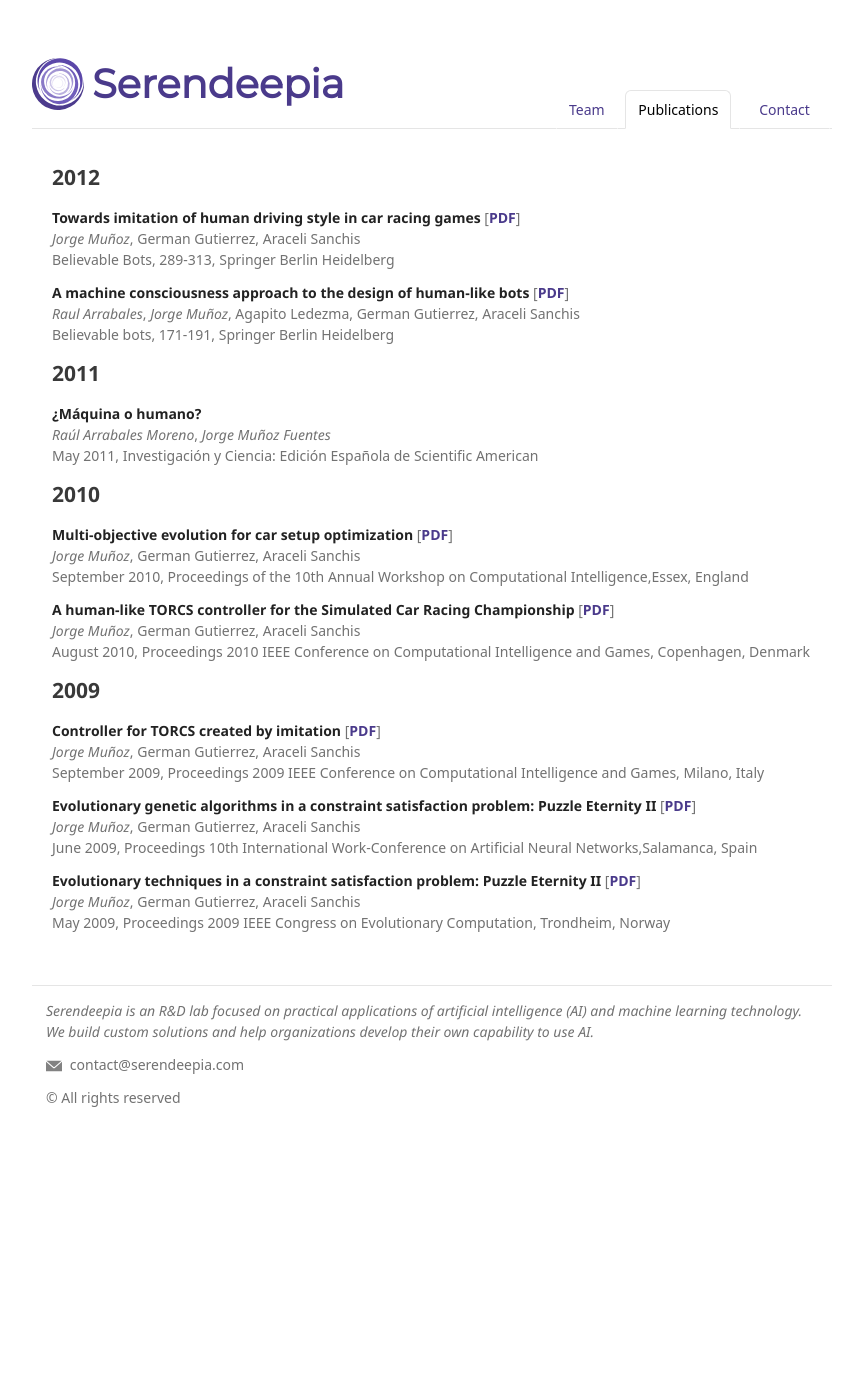
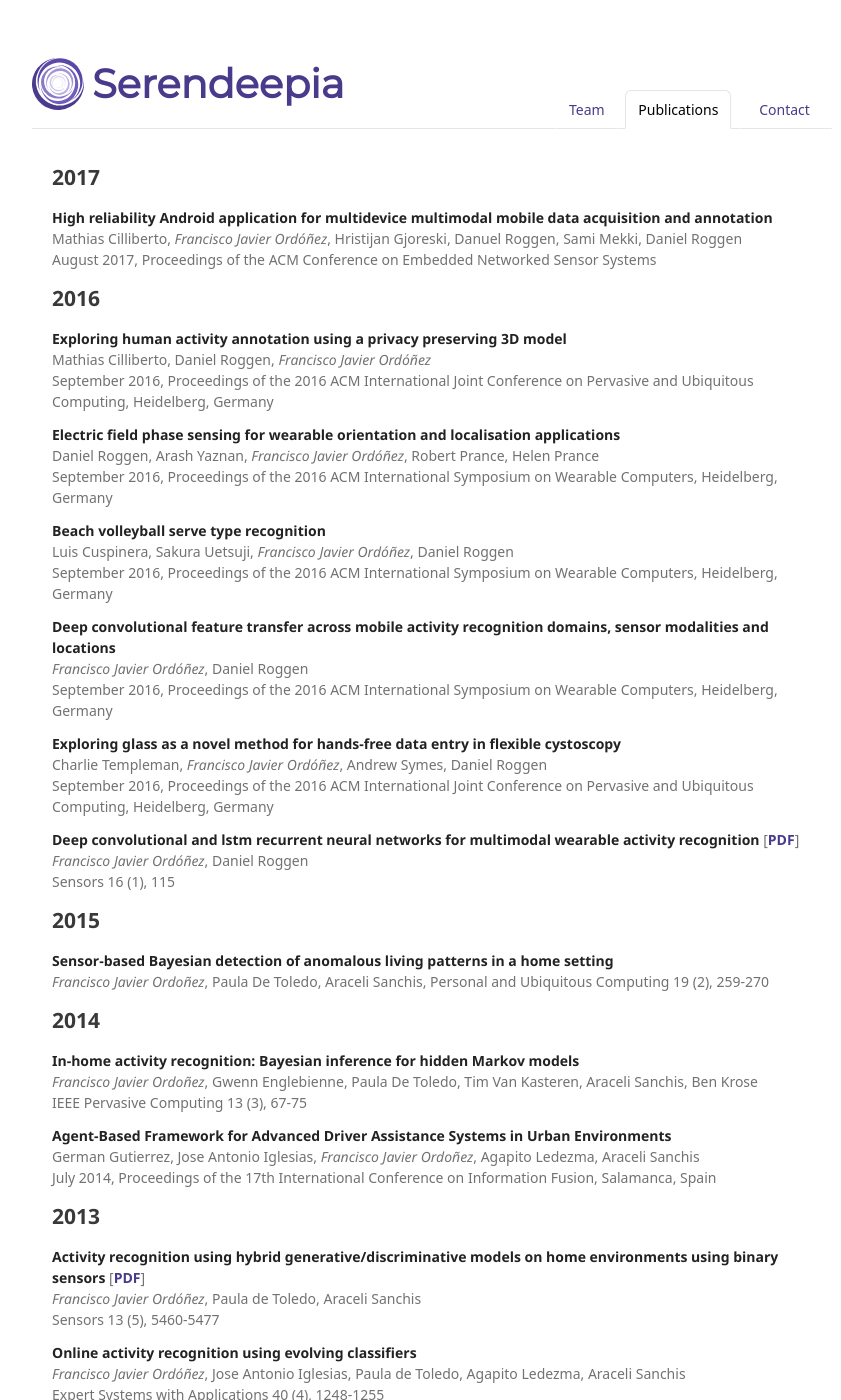
Before and after one commit to serendeepia/serendeepia.github.io, a Jekyll site: the page built from publications.md, in a window 1280 px wide and 1400 px high. Shown: the whole window, without its empty margins (208-1049 px from the left). Built offline with Jekyll 4.4.1, drawn with Linux system fonts in a browser that asks for light colours; some web fonts are replaced; a script that is not in the unit is left out; some of the changed text lies outside the part shown.

Commit message:
Update publications.md
Añadidas publicaciones. Por favor, comprobad si son relevantes y adecuadas

```diff
--- a/publications.md
+++ b/publications.md
@@ -3,6 +3,64 @@ layout: mylayout
 title: Publications
 navigation_weight: 4
 ---
+
+## 2017
+
+**High reliability Android application for multidevice multimodal mobile data acquisition and annotation**
+Mathias Cilliberto, _Francisco Javier Ordóñez_, Hristijan Gjoreski, Danuel Roggen, Sami Mekki, Daniel Roggen
+August 2017, Proceedings of the ACM Conference on Embedded Networked Sensor Systems
+
+## 2016
+
+**Exploring human activity annotation using a privacy preserving 3D model**
+Mathias Cilliberto, Daniel Roggen, _Francisco Javier Ordóñez_
+September 2016, Proceedings of the 2016 ACM International Joint Conference on Pervasive and Ubiquitous Computing, Heidelberg, Germany
+
+**Electric field phase sensing for wearable orientation and localisation applications**
+Daniel Roggen, Arash Yaznan, _Francisco Javier Ordóñez_, Robert Prance, Helen Prance
+September 2016, Proceedings of the 2016 ACM International Symposium on Wearable Computers, Heidelberg, Germany
+
+**Beach volleyball serve type recognition**
+Luis Cuspinera, Sakura Uetsuji, _Francisco Javier Ordóñez_, Daniel Roggen
+September 2016, Proceedings of the 2016 ACM International Symposium on Wearable Computers, Heidelberg, Germany
+
+**Deep convolutional feature transfer across mobile activity recognition domains, sensor modalities and locations**
+_Francisco Javier Ordóñez_, Daniel Roggen
+September 2016, Proceedings of the 2016 ACM International Symposium on Wearable Computers, Heidelberg, Germany
+
+**Exploring glass as a novel method for hands-free data entry in flexible cystoscopy**
+Charlie Templeman, _Francisco Javier Ordóñez_, Andrew Symes, Daniel Roggen
+September 2016, Proceedings of the 2016 ACM International Joint Conference on Pervasive and Ubiquitous Computing, Heidelberg, Germany
+
+**Deep convolutional and lstm recurrent neural networks for multimodal wearable activity recognition** [**[PDF](http://www.mdpi.com/1424-8220/16/1/115/pdf)**]
+_Francisco Javier Ordóñez_, Daniel Roggen
+Sensors 16 (1), 115
+
+## 2015
+
+**Sensor-based Bayesian detection of anomalous living patterns in a home setting**
+_Francisco  Javier  Ordoñez_, Paula De Toledo, Araceli Sanchis,
+Personal and Ubiquitous Computing 19 (2), 259-270
+
+## 2014
+
+**In-home activity recognition: Bayesian inference for hidden Markov models**
+_Francisco  Javier  Ordoñez_, Gwenn Englebienne, Paula De Toledo, Tim Van Kasteren, Araceli Sanchis, Ben Krose
+IEEE Pervasive Computing 13 (3), 67-75
+
+**Agent-Based Framework for Advanced Driver Assistance Systems in Urban Environments**
+German  Gutierrez,  Jose  Antonio  Iglesias,  _Francisco  Javier  Ordoñez_,  Agapito  Ledezma,  Araceli Sanchis
+July 2014, Proceedings of the 17th International Conference on Information Fusion, Salamanca, Spain
+
+## 2013
+
+**Activity recognition using hybrid generative/discriminative models on home environments using binary sensors** [**[PDF](http://www.mdpi.com/1424-8220/13/5/5460/pdf)**]
+_Francisco Javier Ordóñez_, Paula de Toledo, Araceli Sanchis
+Sensors 13 (5), 5460-5477
+
+**Online activity recognition using evolving classifiers**
+_Francisco Javier Ordóñez_, Jose  Antonio  Iglesias, Paula de Toledo, Agapito Ledezma, Araceli Sanchis
+Expert Systems with Applications 40 (4), 1248-1255
 
 ## 2012
 
@@ -13,6 +71,18 @@ Believable Bots, 289-313, Springer Berlin Heidelberg
 **A machine consciousness approach to the design of human-like bots** [**[PDF](https://link.springer.com/chapter/10.1007/978-3-642-32323-2_7/fulltext.html)**]
 _Raul Arrabales_, _Jorge Muñoz_, Agapito Ledezma, German Gutierrez, Araceli Sanchis
 Believable bots, 171-191, Springer Berlin Heidelberg
+
+**Evolving activity recognition from sensor streams** [**[PDF](https://s3.amazonaws.com/academia.edu.documents/42608451/Evolving_activity_recognition_from_senso20160212-2091-x1zsok.pdf?AWSAccessKeyId=AKIAIWOWYYGZ2Y53UL3A&Expires=1506026044&Signature=OKQMStPfuX8jV0zkgRm%2FYKanABc%3D&response-content-disposition=inline%3B%20filename%3DEvolving_activity_recognition_from_senso.pdf)**]
+Jose  Antonio  Iglesias,  _Francisco  Javier  Ordóñez_,  Agapito  Ledezma,  Paula  de  Toledo,  Araceli Sanchis
+May 2012, Proceedings of the  IEEE Conference on Evolving and Adaptive Intelligent Systems, Madrid, Spain
+
+**A Hybrid HMM/ANN Model for Activity Recognition in the Home using Binary Sensors**
+_Francisco Javier Ordóñez_, Andrés Duque, Paula de Toledo, Araceli Sanchis
+December 2012, 4th International Workshop of Ambient Assisted Living, Vitoria, Spain
+
+**Offline and Online Activity Recognition on Mobile Devices using Accelerometer Data**
+Andrés Duque, _Francisco Javier Ordóñez_, Paula de Toledo, Araceli Sanchis
+December 2012, 4th International Workshop of Ambient Assisted Living, Vitoria, Spain
 
 ## 2011
 
@@ -43,3 +113,9 @@ June 2009, Proceedings 10th International Work-Conference on Artificial Neural N
 **Evolutionary techniques in a constraint satisfaction problem: Puzzle Eternity II** [**[PDF](http://users.encs.concordia.ca/~kharma/coen6321/Papers/EternityGA%20(1).pdf)**]
 _Jorge Muñoz_, German Gutierrez, Araceli Sanchis
 May 2009, Proceedings 2009 IEEE Congress on Evolutionary Computation, Trondheim, Norway
+
+## 2008
+
+**Genetic Approach for Optimizing Ensembles of Classifiers** [**[PDF](http://www.aaai.org/Papers/FLAIRS/2008/FLAIRS08-026.pdf)**]
+_Francisco Javier Ordóñez_, Agapito Ledezma, Araceli Sanchis
+May 2008, Proceedings of the Twenty-First International Florida Artificial Intelligence Research Society Conference, Florida, USA
```
